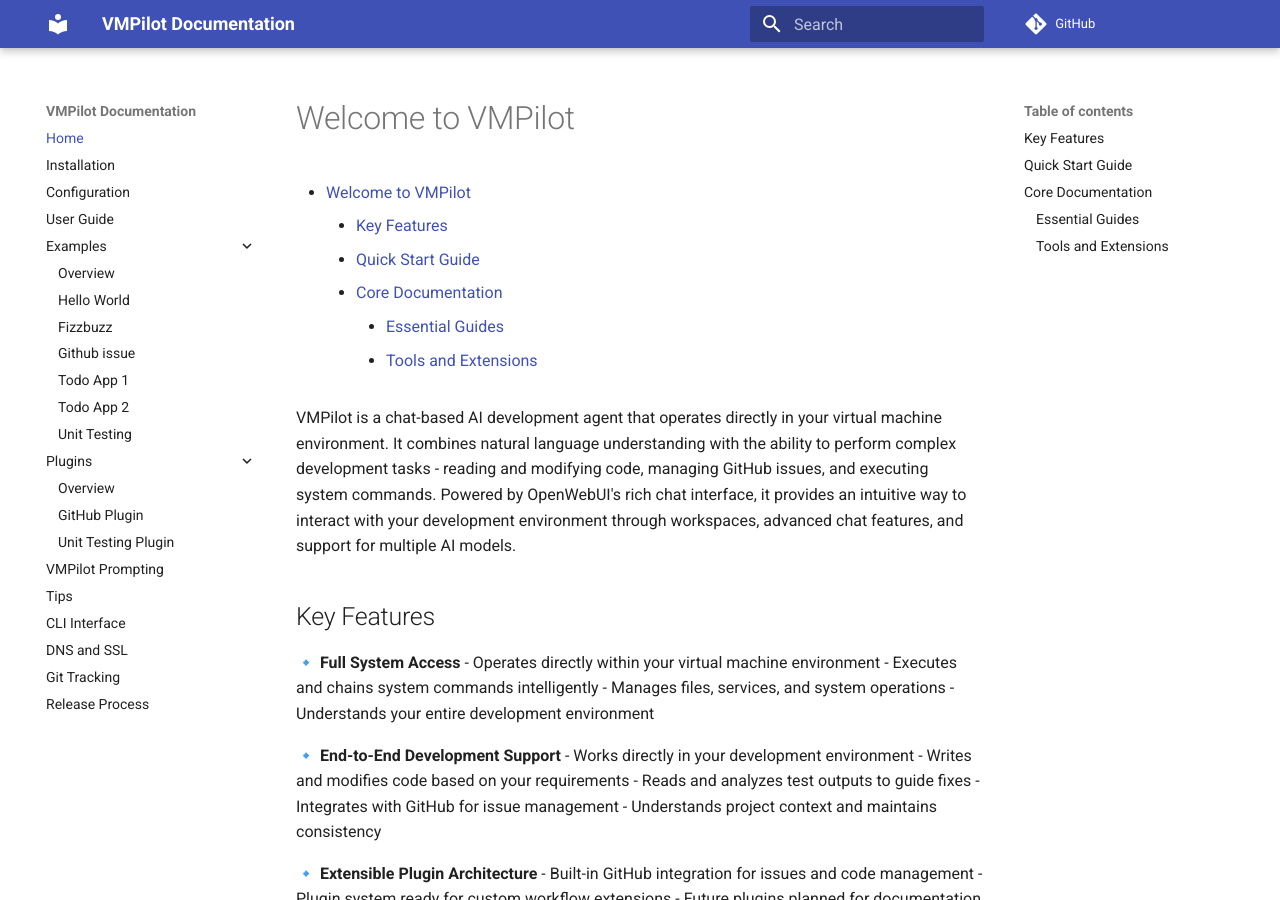
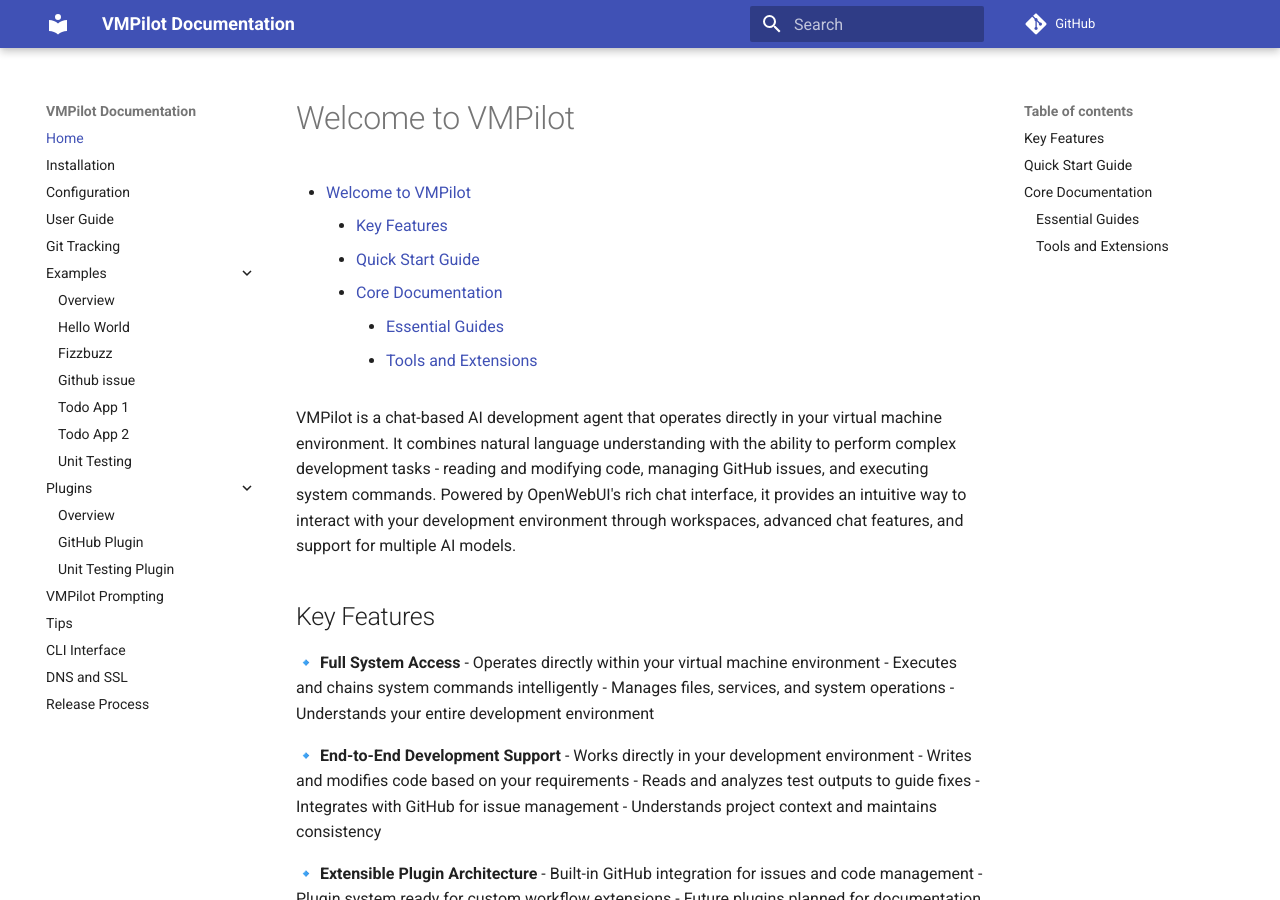
Before and after one commit to drorm/vmpilot, an MkDocs documentation site: the page built from docs/source/index.md, in a window 1280 px wide and 900 px high. Built offline with MkDocs 1.6.1 and Material for MkDocs 9.7.7, drawn with Linux system fonts in a browser that asks for light colours; comment, search, counter and statistics services are not loaded; part of the change alters nothing that is shown.

```diff
--- a/mkdocs.yml
+++ b/mkdocs.yml
@@ -15,6 +15,7 @@ nav:
     - Installation: installation.md
     - Configuration: configuration.md
     - User Guide: user-guide.md
+    - Git Tracking: git-tracking.md
     - Examples:
         - Overview: examples/index.md
         - Hello World: examples/hello-world.md
@@ -31,7 +32,6 @@ nav:
     - Tips: tips.md
     - CLI Interface: cli.md
     - DNS and SSL: dns_ssl_setup.md
-    - Git Tracking: git-tracking.md
     - Release Process: release-process.md
 
 markdown_extensions:
```
